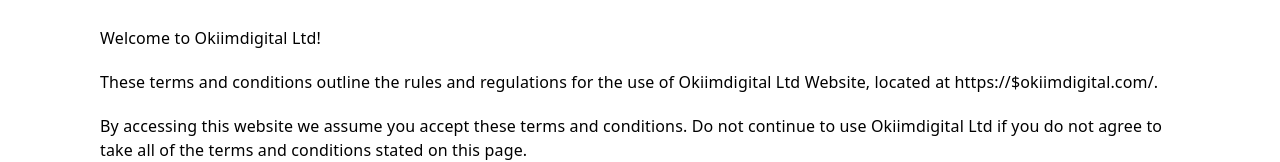
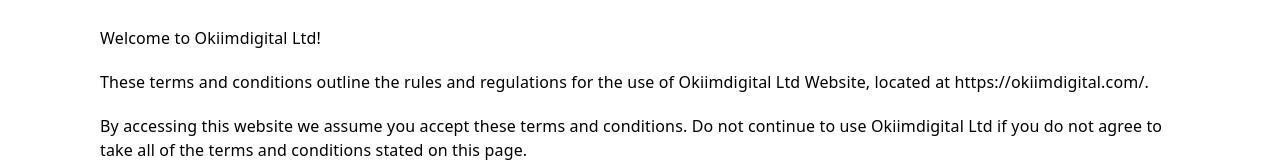
Before and after one commit to khalek98/okiimdigital, a Next.js app: page /terms in a window 1280 px wide. Shown: the part 224-386 px from the top of the page. Built offline with nearby package versions, Linux system fonts and the light colour scheme.

Commit message:
fix: correct website URL display

```diff
--- a/src/pages/terms/index.tsx
+++ b/src/pages/terms/index.tsx
@@ -27,7 +27,7 @@
 
               <p>
                 These terms and conditions outline the rules and regulations for
-                the use of {info.fullname} Website, located at https://$
+                the use of {info.fullname} Website, located at https://
                 {info.url}/.
               </p>
 
```
